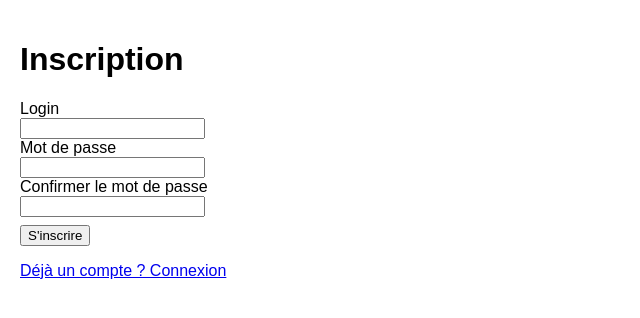
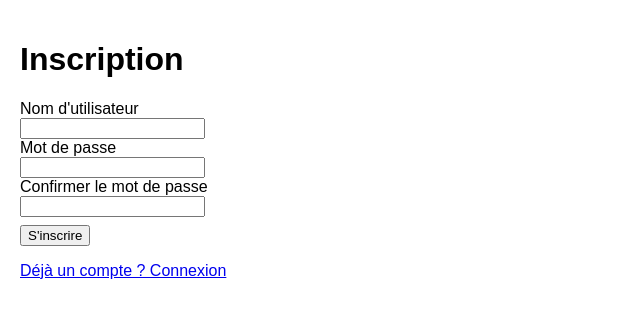
Before and after one commit to geoffrey-carpentier/livre-or, a PHP site: page /register in a window 1280 px wide. Shown: the part 38-356 px from the top of the page, without its empty margins (0-640 px from the left). Run offline with PHP 8.4, Linux system fonts and the light colour scheme.

Commit message:
Correction des formulaires de connexion et d'inscription : mise à jour des actions des formulaires et amélioration de la présentation des messages d'erreur.

```diff
--- a/app/Views/auth/login.php
+++ b/app/Views/auth/login.php
@@ -23,7 +23,8 @@
   </ul>
 <?php endif; ?>
 
-<form method="post" action="/login">
+<!-- action vide => POST vers la même URL (route /login) -->
+<form method="post" action="">
   <div>
     <label for="login">Login</label><br>
     <input id="login" name="login" type="text" value="<?= $old['login'] ?? '' ?>" required>
@@ -37,4 +38,4 @@
   </div>
 </form>
 
-<p><a href="/register">Pas encore de compte ? Inscription</a></p>
+<p><a href="register">Pas encore inscrit ? Par ici</a></p>
--- a/app/Views/auth/register.php
+++ b/app/Views/auth/register.php
@@ -1,5 +1,4 @@
 <?php
-
 /**
  * Vue : formulaire d'inscription
  * Variables optionnelles :
@@ -24,9 +23,10 @@
   </ul>
 <?php endif; ?>
 
-<form method="post" action="/register">
+<!-- action vide : le formulaire POSTera vers la même URL (route /register après normalisation du router) -->
+<form method="post" action="">
   <div>
-        <label for="login">Login</label><br>
+    <label for="login">Nom d'utilisateur</label><br>
     <input id="login" name="login" type="text" value="<?= $old['login'] ?? '' ?>" required>
   </div>
   <div>
@@ -42,4 +42,5 @@
   </div>
 </form>
 
-<p><a href="/login">Déjà un compte ? Connexion</a></p>
+<!-- lien relatif : navigue depuis le dossier courant vers login -->
+<p><a href="login">Déjà un compte ? Connexion</a></p>
```
Lines whose indentation alone changed are shown as unchanged.
